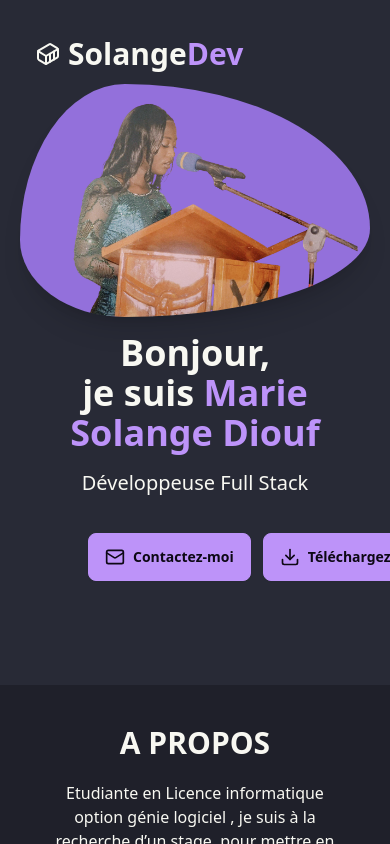
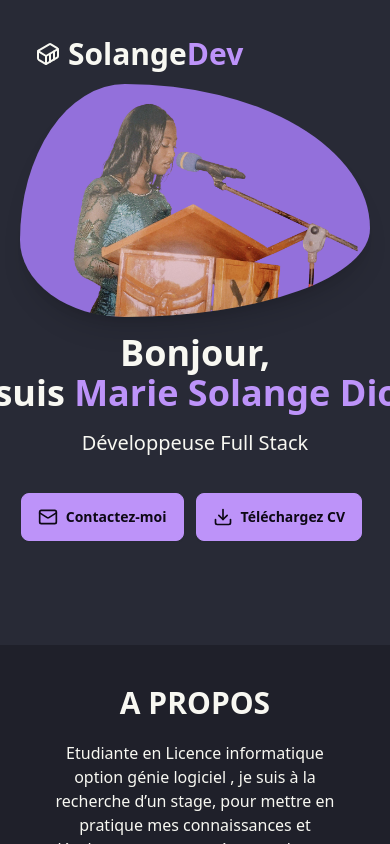
Before and after one commit to Solange883/Portfolio2, a React (Vite) app: page / in a window 390 px wide. Shown: the top 844 px of the page. Built offline with nearby package versions, Linux system fonts and the light colour scheme.

Commit message:
8eme  commit

```diff
--- a/src/components/Home.jsx
+++ b/src/components/Home.jsx
@@ -12,7 +12,7 @@ export default function Home() {
     md:flex-row justify-center items-center md:my-32 my-16" id="Accueil">
 
         <div className="flex flex-col justify-end md:justify-start">
-            <h1 className="text-4xl md:text-5xl font-bold text-center md:text-left md:ml-5 mt-4 md:mt-0 md:whitespace-nowrap">Bonjour,<br />je suis {" "}
+            <h1 className="text-4xl md:text-5xl font-bold text-center md:text-left md:ml-5 mt-4 md:mt-0 whitespace-nowrap md:whitespace-nowrap">Bonjour,<br />je suis {" "}
             <span className="text-secondary ">Marie Solange Diouf</span>
             </h1>
 
```
